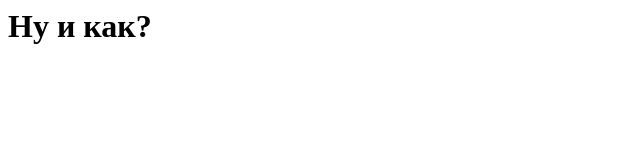
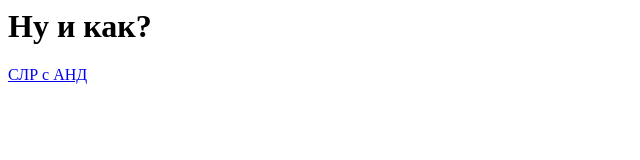
Before and after one commit to Orphiucus/simcenter.github.io, a plain HTML site: page index.html in a window 1280 px wide. Shown: the whole page, without its empty margins (0-640 px from the left). Drawn offline with Linux system fonts and the light colour scheme.

Commit message:
Update index.html

```diff
--- a/index.html
+++ b/index.html
@@ -5,5 +5,6 @@
 </head>
 <body>
   <h1>Ну и как?</h1>
+  <a href='II.20.2.html'>СЛР с АНД</a>
 </body>
 </html>
```
